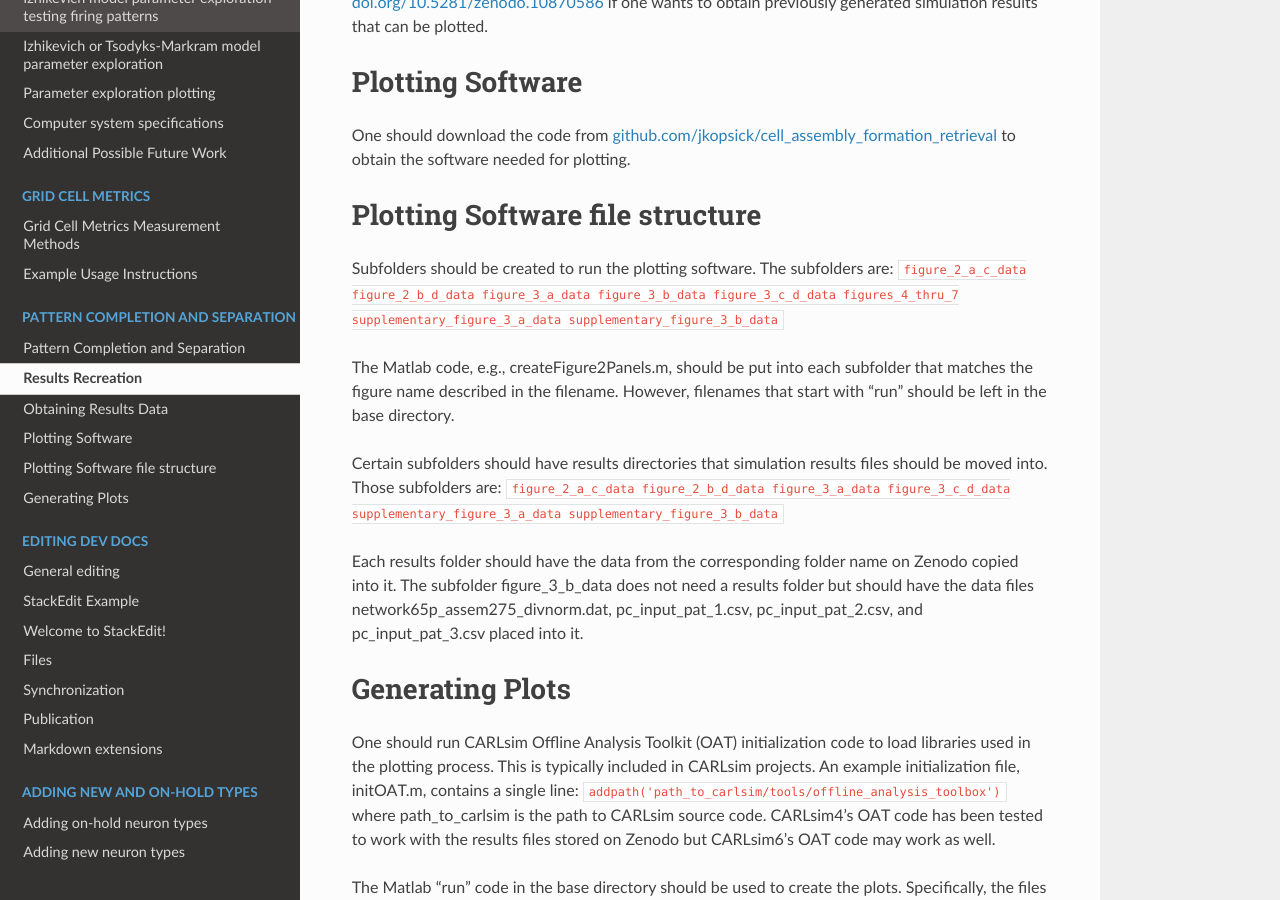
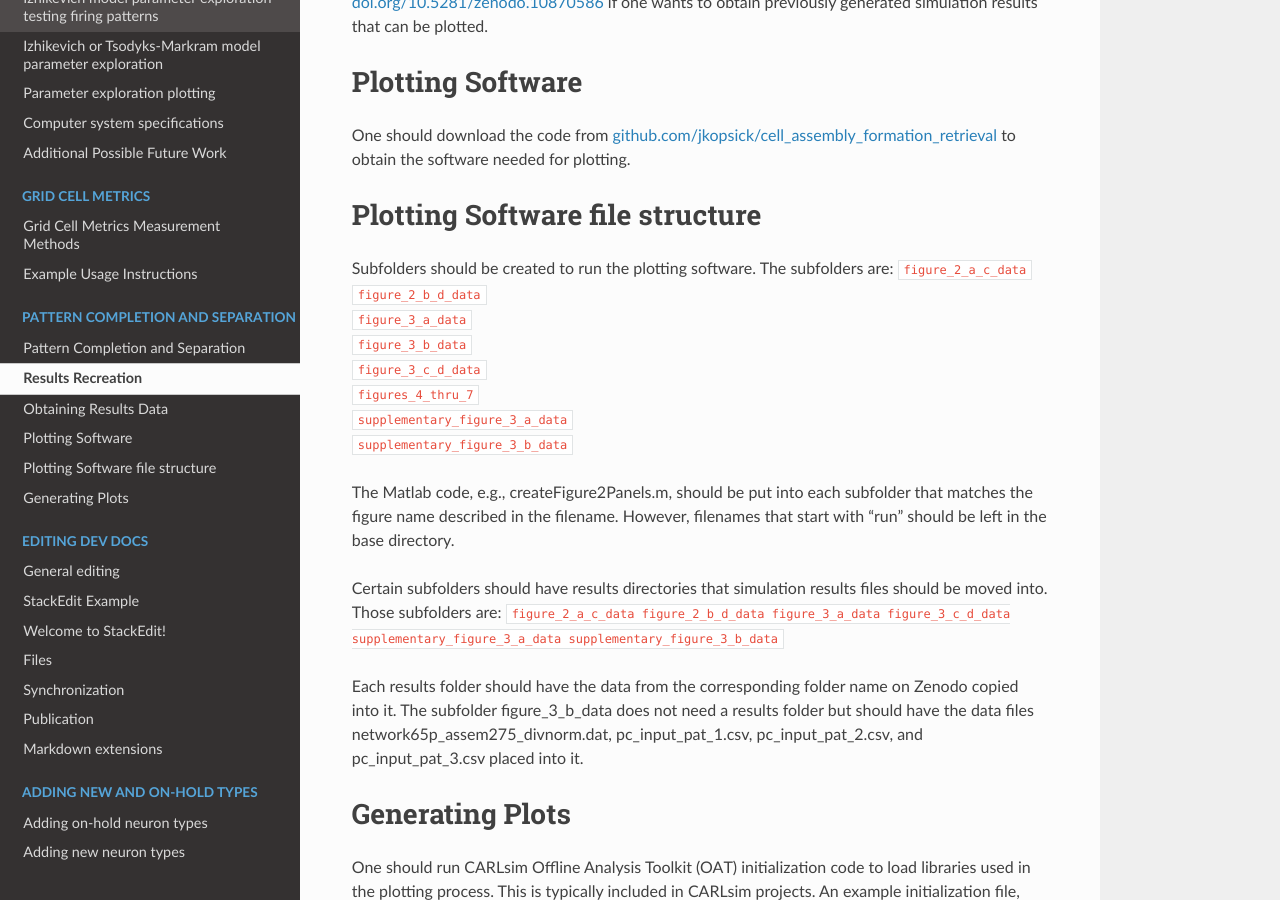
Before and after one commit to Hippocampome-Org/hco_dev_docs, a Sphinx documentation site: the page built from docs/pattern_comp_sep/results_recreation.md, in a window 1280 px wide and 900 px high, scrolled down 326 px. Built offline with Sphinx 7.4.7 and the Read the Docs theme 3.1.0, drawn with Linux system fonts in a browser that asks for light colours.

```diff
--- a/docs/pattern_comp_sep/results_recreation.md
+++ b/docs/pattern_comp_sep/results_recreation.md
@@ -14,14 +14,14 @@ One should download the code from [github.com/jkopsick/cell_assembly_formation_r
 # Plotting Software file structure
 
 Subfolders should be created to run the plotting software. The subfolders are:
-`figure_2_a_c_data
-figure_2_b_d_data
-figure_3_a_data
-figure_3_b_data
-figure_3_c_d_data
-figures_4_thru_7
-supplementary_figure_3_a_data
-supplementary_figure_3_b_data`
+`figure_2_a_c_data`
+<br>`figure_2_b_d_data`
+<br>`figure_3_a_data`
+<br>`figure_3_b_data`
+<br>`figure_3_c_d_data`
+<br>`figures_4_thru_7`
+<br>`supplementary_figure_3_a_data`
+<br>`supplementary_figure_3_b_data`
 
 The Matlab code, e.g., createFigure2Panels.m, should be put into each subfolder that matches the figure name described in the filename. However, filenames that start with "run" should be left in the base directory.
 
```
